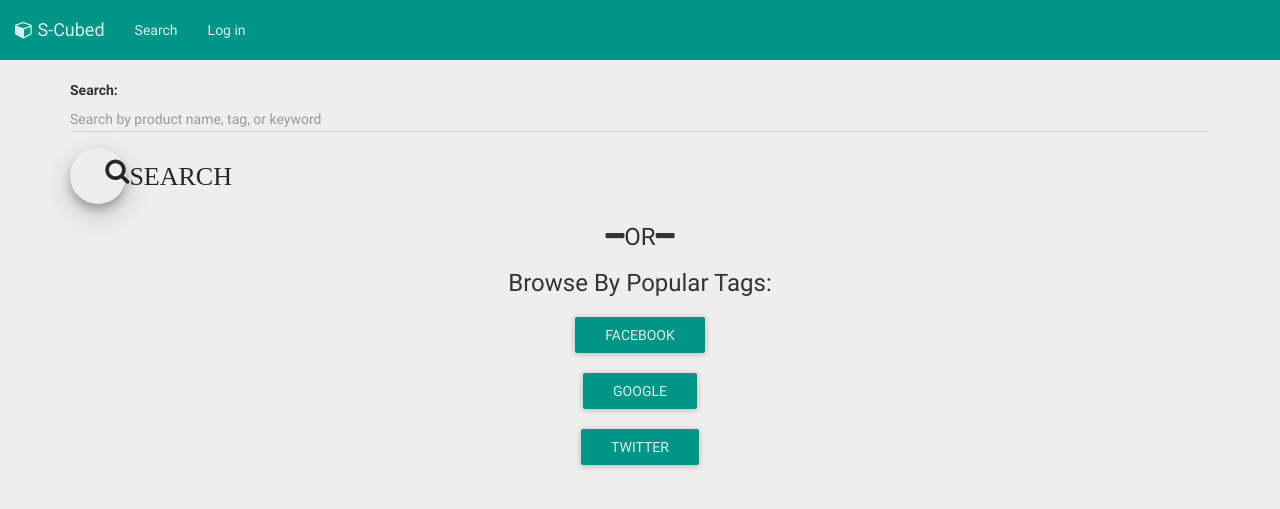
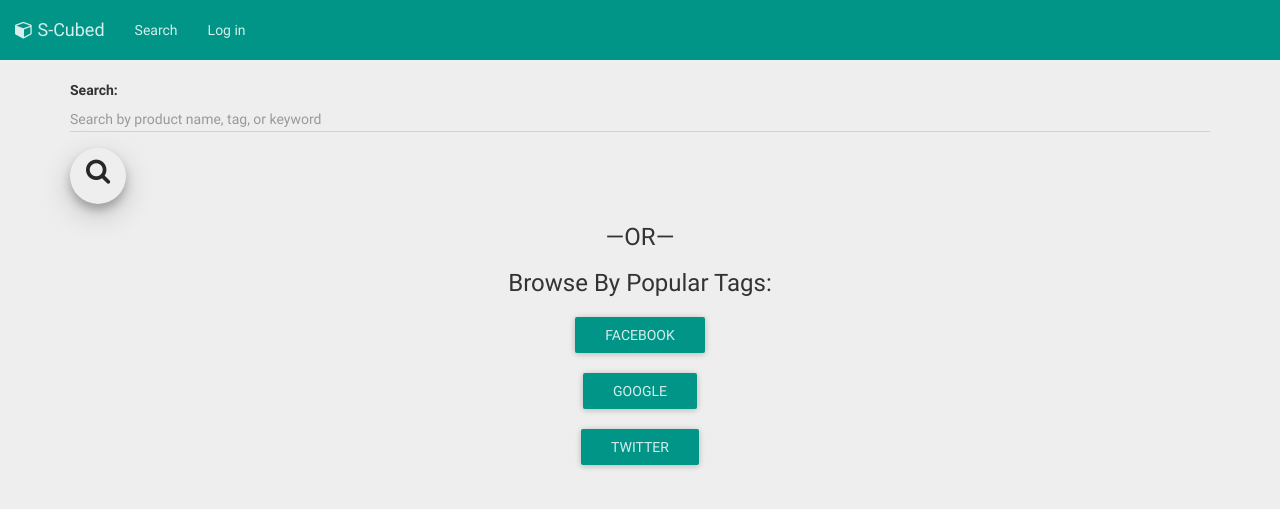
Before and after one commit to cheble/S-Cubed, a Jekyll site: the page built from Search.html, in a window 1280 px wide. Shown: the top 509 px of the page. Built offline with Jekyll 4.4.1, drawn with Linux system fonts in a browser that asks for light colours; nearby versions of some CDN libraries; some web fonts are replaced; library files that are not in the unit come from our copies; Markdown is read by kramdown in place of the engine named in the settings.

Commit message:
Search progress

```diff
--- a/Search.html
+++ b/Search.html
@@ -6,16 +6,16 @@ nav_type: restricted
 
 
 <div class="container">
-  <form role="form">
+  <form role="form-inline">
     <div class="form-group">
       <label for="search">Search:</label>
       <input type="search" class="form-control" id="search" placeholder="Search by product name, tag, or keyword">
     </div>
-    <button class="btn btn-default btn-fab btn-raised mdi-action-grade"><i class="fa fa-search"></i>Search</button>
+    <button class="btn btn-fab btn-raised input-group-addon"><i class="fa fa-search"></i></button>
   </form>
 </div>
 <div class="container text-center">
-	<h3><i class="fa fa-minus"></i>OR<i class="fa fa-minus"></i></h3>
+	<h3>—OR—</h3>
 	<h3>Browse By Popular Tags:</h3>
 </div>
 <div class="container text-center">
```
